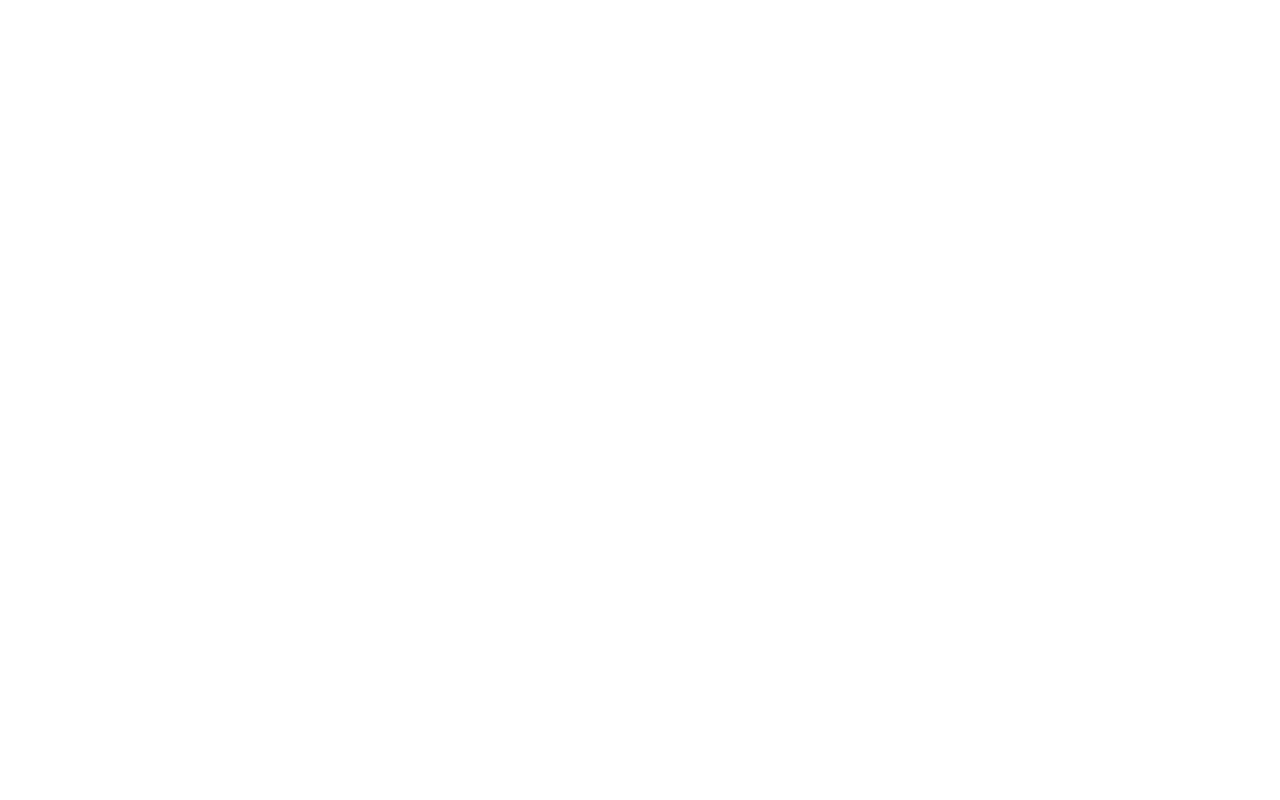
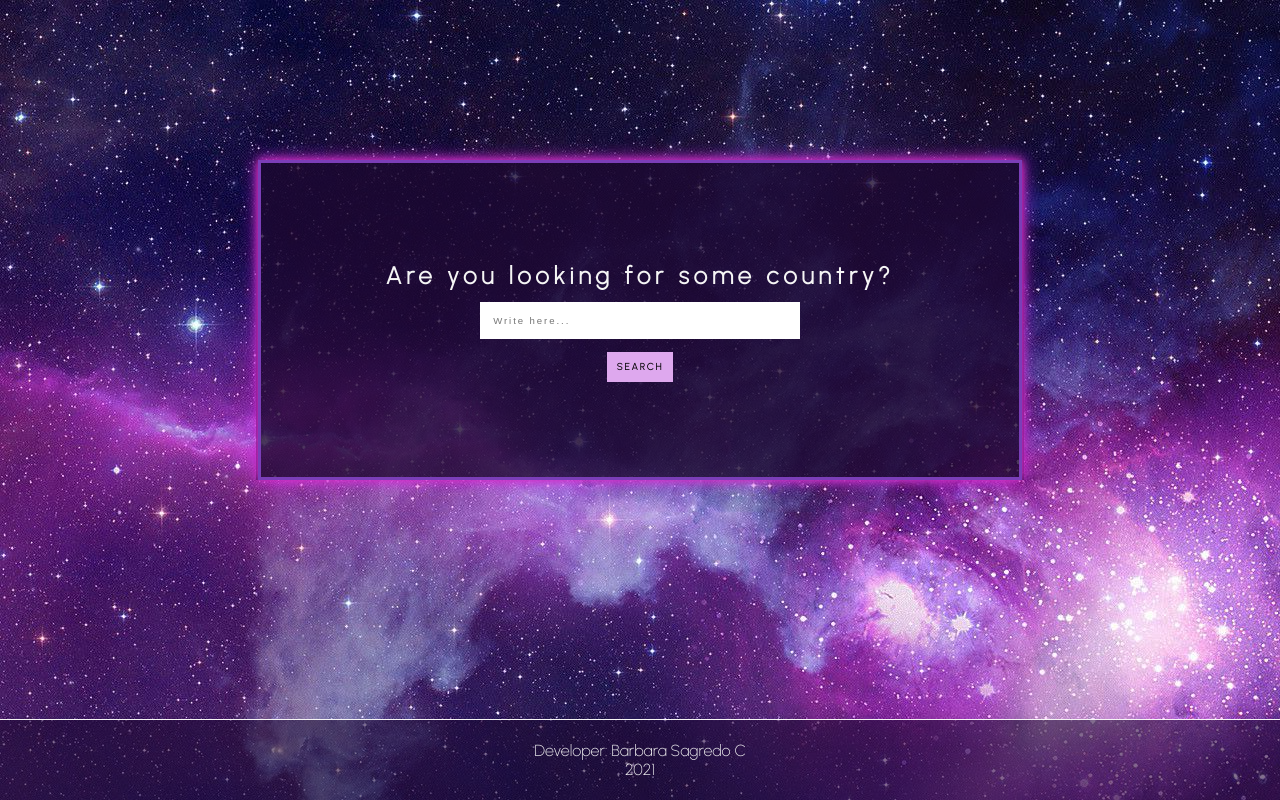
Before and after one commit to barbarasagredo/app-ecomsur, a website: page src/index.html in a window 1280 px wide. Drawn offline with Linux system fonts and the light colour scheme.

Commit message:
html and css first screen

```diff
--- a/src/index.html
+++ b/src/index.html
@@ -1,13 +1,28 @@
 <!DOCTYPE html>
 <html lang="en">
+
 <head>
-    <meta charset="UTF-8">
-    <meta http-equiv="X-UA-Compatible" content="IE=edge">
-    <meta name="viewport" content="width=device-width, initial-scale=1.0">
-    <link rel="stylesheet" href="style.css">
-    <title>LandingPage</title>
+  <meta charset="UTF-8">
+  <meta http-equiv="X-UA-Compatible" content="IE=edge">
+  <meta name="viewport" content="width=device-width, initial-scale=1.0">
+  <link rel="stylesheet" href="style.css">
+  <title>LandingPage</title>
 </head>
 <body>
+  <div class="container">
+    <form method="get" class="">
+      <fieldset>
+        <h2>Are you looking for some country?</h2>
+        <input type="text" class="searchInput" placeholder="Write here..." />
+        <button class="btn btn-search">SEARCH</button>
+      </fieldset>
+    </form>
+    <footer class="footer">
+      Developer: Barbara Sagredo C <br>
+      2021
+    </footer>
     <script src="./index.js"></script>
+  </div>
 </body>
+
 </html>
--- a/src/index.js
+++ b/src/index.js
@@ -0,0 +1 @@
+console.log("hola mundo")
--- a/src/style.css
+++ b/src/style.css
@@ -0,0 +1,72 @@
+@import url('https://fonts.googleapis.com/css2?family=Urbanist:wght@200&display=swap');
+
+body {
+  margin: 0;
+  background: url(./images/background.jpg);
+  height: 100%;
+  font-family: 'Urbanist', sans-serif;
+  font-weight: lighter;
+}
+
+  .container {
+    overflow: hidden;
+    height: 40vh;
+    width: 100%;
+    display: flex;
+    justify-content: space-around;
+    padding: 20vh 0;
+  }
+
+  form {
+    background-color: rgba(29, 8, 49, 0.788);
+    display: flex;
+    color: whitesmoke;
+    width: 60%;
+    height: 100%;
+  }
+
+  fieldset {
+    display: flex;
+    width: 100%;
+    flex-direction: column;
+    align-items: center;
+    justify-content: center;
+    border: 0.2rem solid rgb(123, 62, 184);
+    box-shadow:  0 0 0.5rem #d330bc, 0 0 1rem #d82dec;
+  }
+
+  fieldset h2, input, button {
+    border-style: none;
+    margin-bottom: 0.8rem;
+    letter-spacing: 0.2em;
+  }
+
+  .searchInput {
+    padding: 0.8rem;
+    width: 40%;
+    font-size: 0.6rem;
+  }
+
+.btn {
+  background-color: rgb(222, 168, 238);
+  padding: 0.6rem;
+  font-family: 'Urbanist', sans-serif;
+  color: black;
+  font-weight: bold;
+  font-size: 0.6rem;
+}
+
+  footer {
+    display: flex;
+    justify-content: space-evenly;
+    align-items: center;
+    height: 10%;
+    position: fixed;
+    left: 0;
+    bottom: 0;
+    width: 100%;
+    background-color: rgba(29, 8, 49, 0.548);
+    color: whitesmoke;
+    text-align: center;
+    border-top: 1px solid whitesmoke;
+  }
```
Also changed, not shown: package.json (added, +20 -0 lines), README.md, src/images/background-sky.jpg (added), src/images/background.jpg (added).
